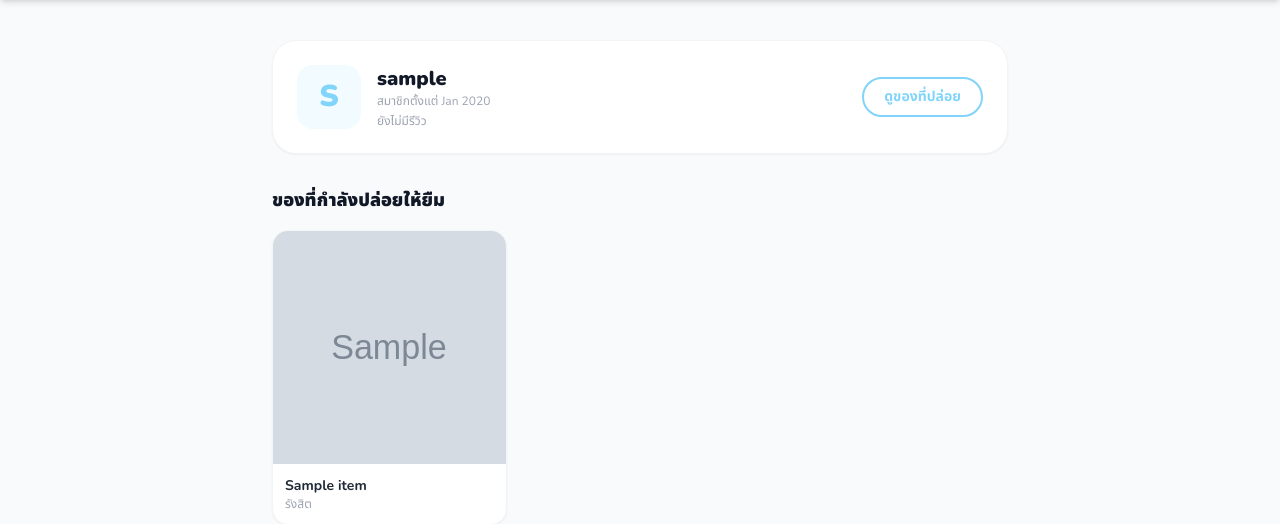
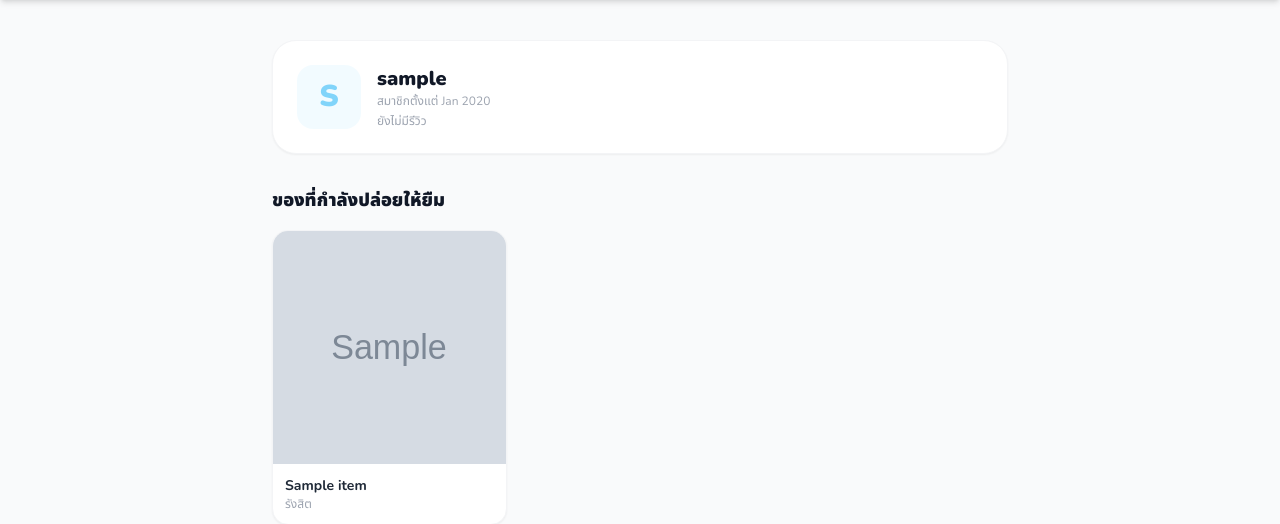
Before and after one commit to Rmnlin/CamBro, a Django app: a page that uses items/templates/items/profile.html in a window 1280 px wide. Shown: the part 73-597 px from the top of the page. Run offline with Django 4.2, Linux system fonts and the light colour scheme; tables that the repository leaves empty hold one stand-in row (values such as "Sample post"); grey boxes marked "Sample" are stand-in pictures; some libraries are stand-ins or nearby versions.

Commit message:
fix profile reviews filter and remove item list button

```diff
--- a/items/templates/items/profile.html
+++ b/items/templates/items/profile.html
@@ -24,11 +24,6 @@
                 </div>
             </div>
         </div>
-        {% if user != profile_user %}
-            <a href="{% url 'item_list' %}?search={{ profile_user.username }}" class="px-5 py-2 border-2 border-main-blue text-main-blue rounded-full text-sm font-bold hover:bg-blue-50 transition">
-                ดูของที่ปล่อย
-            </a>
-        {% endif %}
     </div>
 
     <!-- Active Items -->
```
